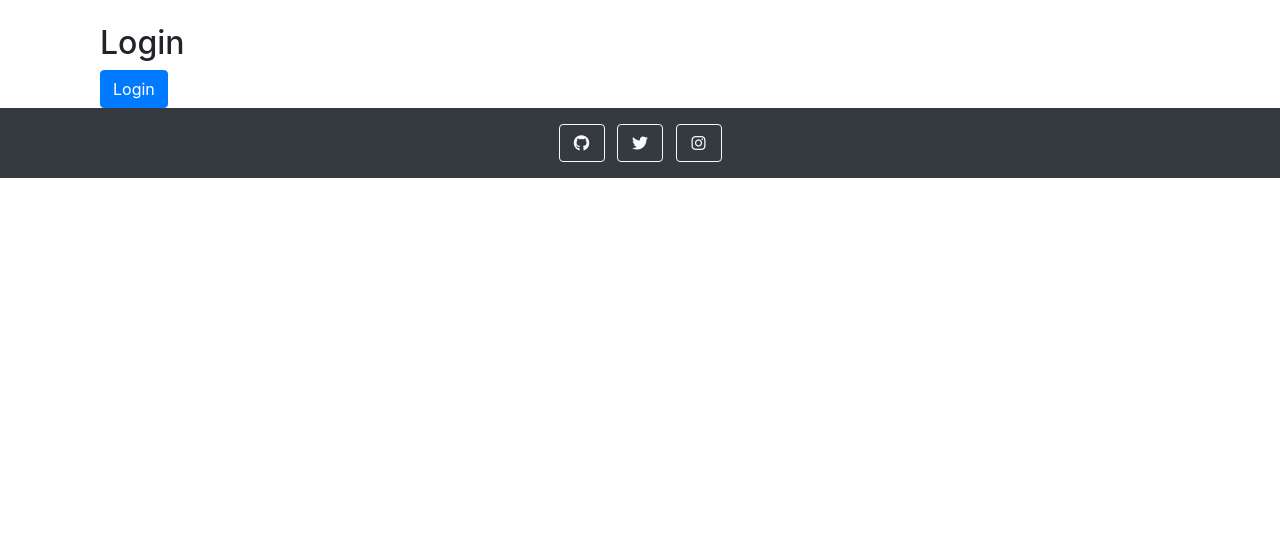
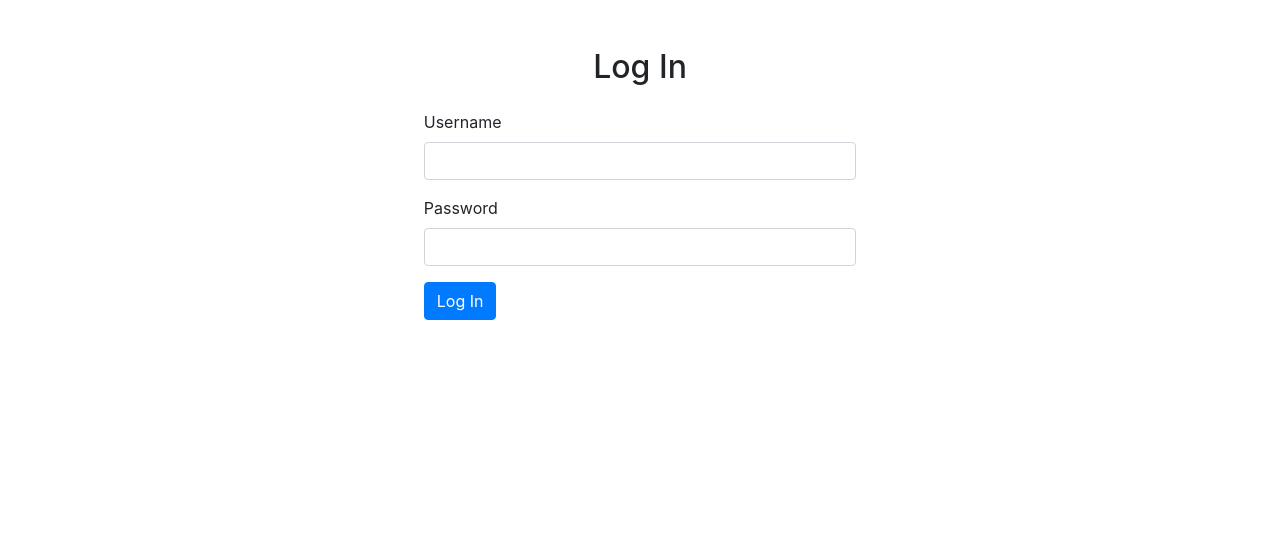
Before and after one commit to anthonyhaj/strand-PP4, a Django app: page /accounts/login/ in a window 1280 px wide. Shown: the part 92-652 px from the top of the page. Run offline with Django 3.2, Linux system fonts and the light colour scheme; some libraries are stand-ins or nearby versions.

Commit message:
add log in form html full structure and whitespace

```diff
--- a/accounts/templates/accounts/login.html
+++ b/accounts/templates/accounts/login.html
@@ -1,12 +1,26 @@
 {% extends 'base.html' %}
 
 {% block content %}
-<div class="container">
-    <h2>Login</h2>
-    <form method="post">
-        {% csrf_token %}
-        {{ form.as_p }}
-        <button class="btn btn-primary" type="submit">Login</button>
-    </form>
+<div class="container mt-4" style="margin-bottom: 275px;">
+    <div class="row justify-content-center">
+        <div class="col-lg-5">
+            <h2 class="text-center my-4">Log In</h2>
+            <form method="post">
+                {% csrf_token %}
+                <div class="form-group">
+                    <label for="username">Username</label>
+                    <input type="text" class="form-control" id="username" name="username" required>
+                </div>
+                <div class="form-group">
+                    <label for="password">Password</label>
+                    <input type="password" class="form-control" id="password" name="password" required>
+                </div>
+                <button type="submit" class="btn btn-primary">Log In</button>
+            </form>
+            {% if error %}
+            <div class="alert alert-danger mt-3">{{ error }}</div>
+            {% endif %}
+        </div>
+    </div>
 </div>
 {% endblock %}
```
